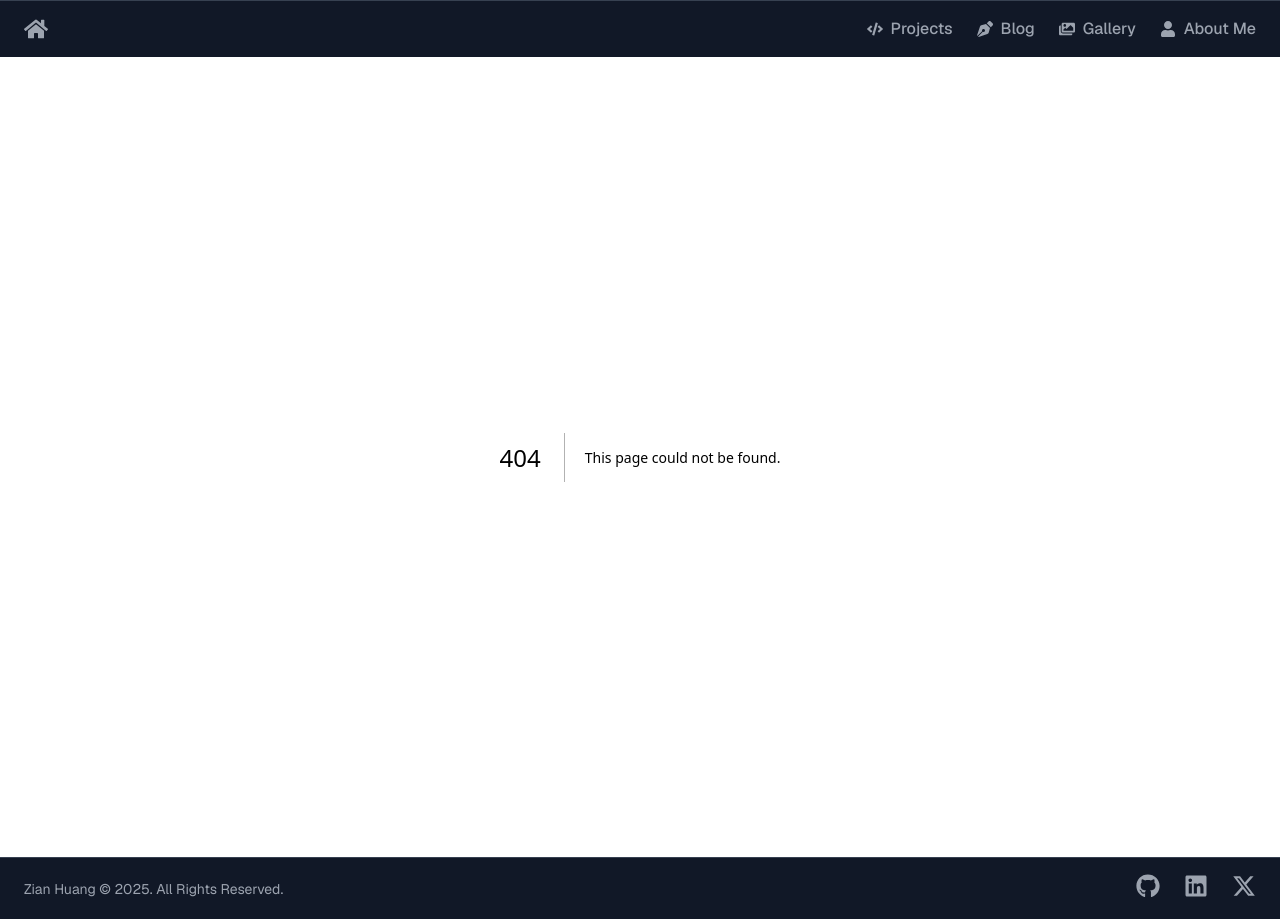
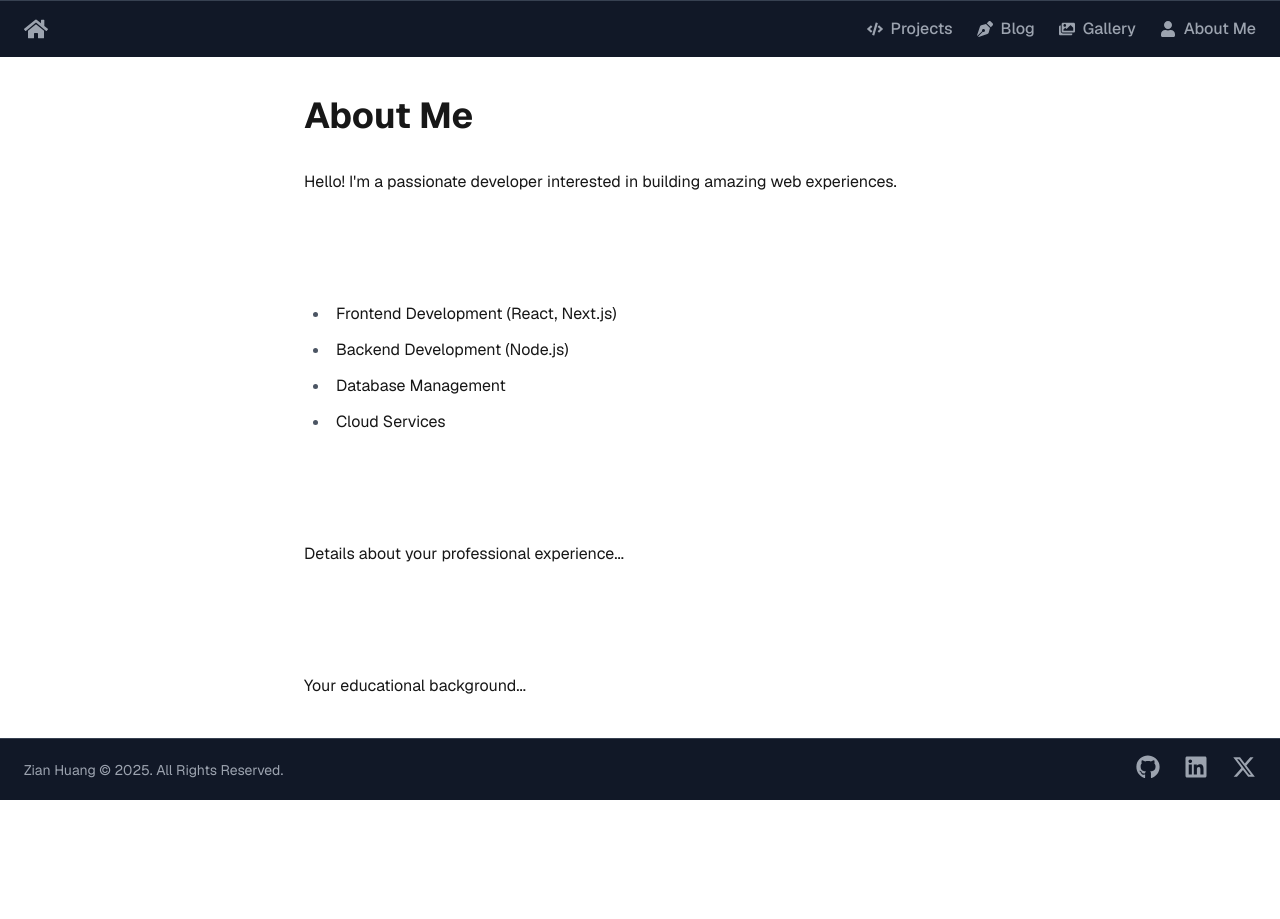
Before and after one commit to zianonlyhk/personal-website, a Next.js app: page /about in a window 1280 px wide. Before the commit this address had no page. After the commit the page ends 800 px from the top, so only its background shows below. Built offline with nearby package versions, Linux system fonts and the light colour scheme.

Commit message:
Added the skeleton for branching pages

```diff
--- /dev/null
+++ b/app/about/page.tsx
@@ -0,0 +1,29 @@
+export default function About() {
+    return (
+        <div className="h-full flex flex-col items-center justify-center p-8">
+            <div className="max-w-2xl w-full">
+                <h1 className="text-4xl font-bold mb-8">About Me</h1>
+                <div className="prose prose-invert">
+                    <p>
+                        Hello! I'm a passionate developer interested in building amazing web experiences.
+                    </p>
+                    <h2>Skills</h2>
+                    <ul>
+                        <li>Frontend Development (React, Next.js)</li>
+                        <li>Backend Development (Node.js)</li>
+                        <li>Database Management</li>
+                        <li>Cloud Services</li>
+                    </ul>
+                    <h2>Experience</h2>
+                    <p>
+                        Details about your professional experience...
+                    </p>
+                    <h2>Education</h2>
+                    <p>
+                        Your educational background...
+                    </p>
+                </div>
+            </div>
+        </div>
+    );
+}
--- /dev/null
+++ b/app/blog/page.tsx
@@ -0,0 +1,18 @@
+export default function Blog() {
+    return (
+        <div className="h-full flex flex-col items-center justify-center p-8">
+            <h1 className="text-4xl font-bold mb-8">Blog Posts</h1>
+            <div className="max-w-3xl w-full space-y-6">
+                {/* Example blog post preview */}
+                <article className="bg-gray-800 rounded-lg p-6">
+                    <h2 className="text-2xl font-semibold mb-2">Blog Post Title</h2>
+                    <p className="text-gray-400 mb-4">Preview of the blog post content...</p>
+                    <div className="flex justify-between items-center">
+                        <span className="text-sm text-gray-500">March 14, 2024</span>
+                        <a href="#" className="text-primary-500 hover:text-primary-400">Read more →</a>
+                    </div>
+                </article>
+            </div>
+        </div>
+    );
+}
--- /dev/null
+++ b/app/gallery/page.tsx
@@ -0,0 +1,17 @@
+export default function Gallery() {
+    return (
+        <div className="h-full flex flex-col items-center justify-center p-8">
+            <h1 className="text-4xl font-bold mb-8">Gallery</h1>
+            <div className="grid grid-cols-2 md:grid-cols-3 lg:grid-cols-4 gap-4">
+                {/* Example gallery items */}
+                {[1, 2, 3, 4, 5, 6].map((item) => (
+                    <div key={item} className="aspect-square bg-gray-800 rounded-lg overflow-hidden">
+                        <div className="w-full h-full flex items-center justify-center text-gray-500">
+                            Image {item}
+                        </div>
+                    </div>
+                ))}
+            </div>
+        </div>
+    );
+}
--- a/app/page.tsx
+++ b/app/page.tsx
@@ -2,7 +2,7 @@ import Image from "next/image";
 
 export default function Home() {
     return (
-        <div className="flex flex-col items-center justify-center min-h-[calc(100vh-80px)] p-8 pb-20 gap-16 sm:p-20 font-[family-name:var(--font-geist-sans)]">
+        <div className="h-full flex flex-col items-center justify-center p-8 font-[family-name:var(--font-geist-sans)]">
             <main className="flex flex-col gap-8 items-center sm:items-start">
                 <Image
                     className="dark:invert"
--- /dev/null
+++ b/app/projects/page.tsx
@@ -0,0 +1,18 @@
+export default function Projects() {
+    return (
+        <div className="h-full flex flex-col items-center justify-center p-8">
+            <h1 className="text-4xl font-bold mb-8">My Projects</h1>
+            <div className="grid grid-cols-1 md:grid-cols-2 lg:grid-cols-3 gap-6">
+                {/* Example project card */}
+                <div className="bg-gray-800 rounded-lg p-6">
+                    <h2 className="text-xl font-semibold mb-2">Project Name</h2>
+                    <p className="text-gray-400 mb-4">Project description goes here...</p>
+                    <div className="flex gap-4">
+                        <a href="#" className="text-primary-500 hover:text-primary-400">Demo</a>
+                        <a href="#" className="text-primary-500 hover:text-primary-400">GitHub</a>
+                    </div>
+                </div>
+            </div>
+        </div>
+    );
+}
```
Also changed, not shown: 1 other file (tests, documents, lock files or other folders).
